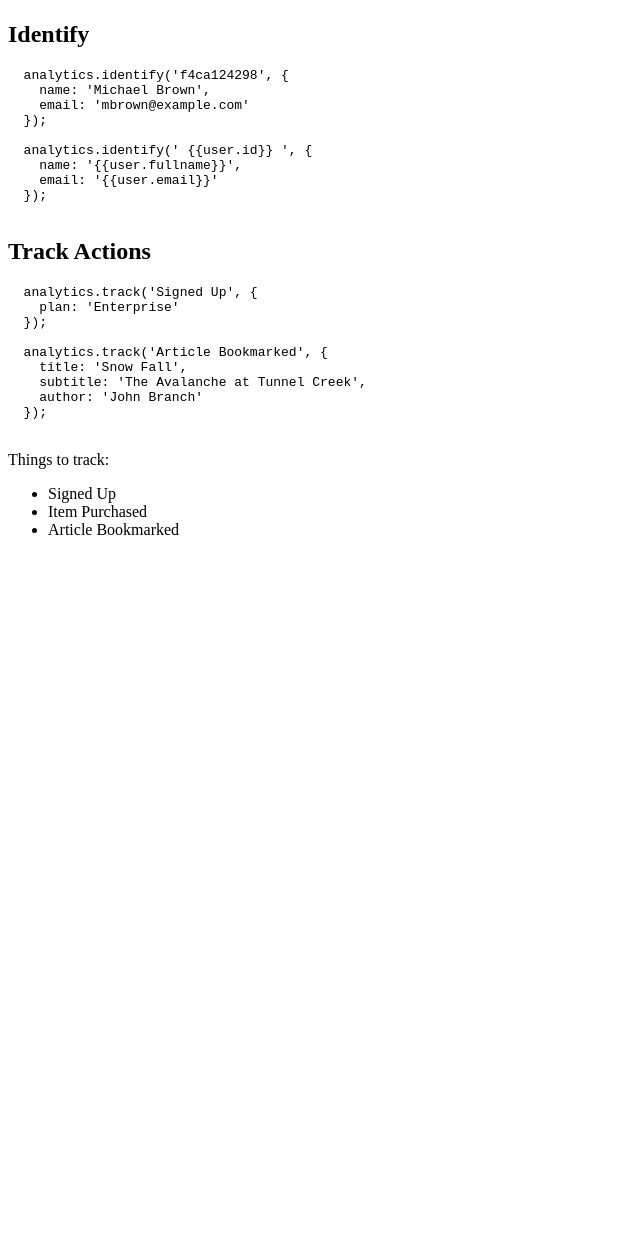
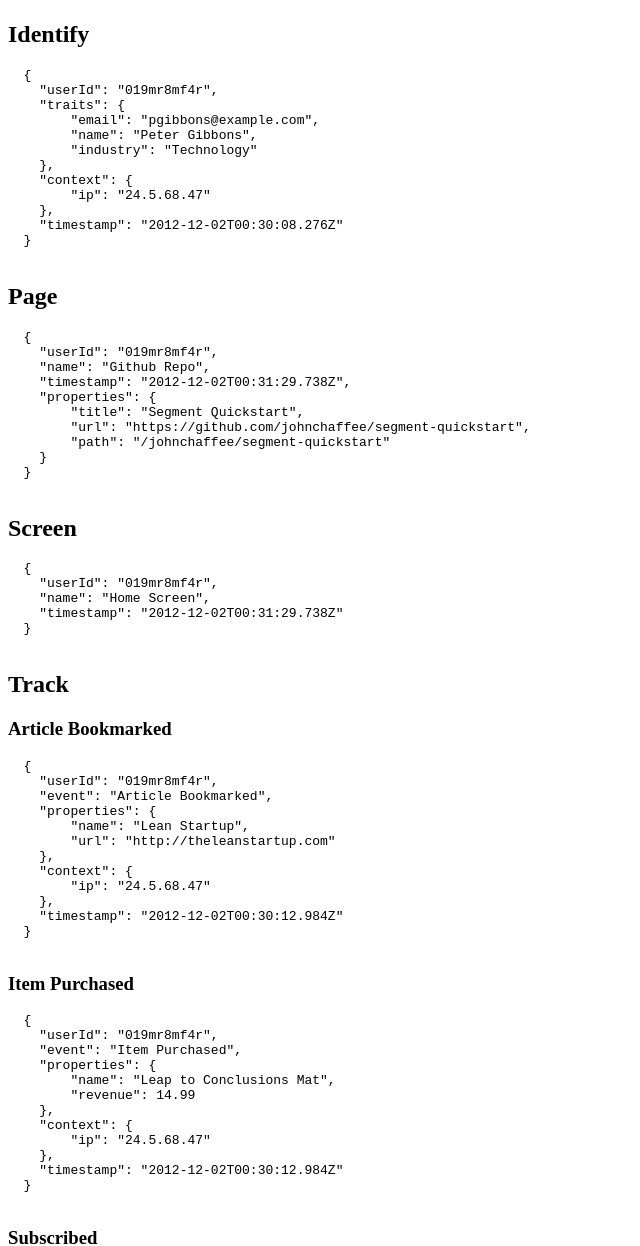
Before and after one commit to johnchaffee/segment-quickstart, a plain HTML site: page index.html in a window 1280 px wide. Shown: the part 59-1305 px from the top of the page, without its empty margins (0-640 px from the left). Before the commit the page ends 800 px from the top, so only its background shows below. Drawn offline with Linux system fonts and the light colour scheme.

Commit message:
Comment out google analytics

```diff
--- a/index.html
+++ b/index.html
@@ -3,14 +3,14 @@
 
 <head>
   <!-- Google tag (gtag.js) -->
-  <script async src="https://www.googletagmanager.com/gtag/js?id=UA-244022716-1"></script>
+  <!-- <script async src="https://www.googletagmanager.com/gtag/js?id=UA-244022716-1"></script>
   <script>
     window.dataLayer = window.dataLayer || []
     function gtag() { dataLayer.push(arguments) }
     gtag('js', new Date())
 
     gtag('config', 'UA-244022716-1');
-  </script>
+  </script> -->
   <!-- Segment Analytics.js -->
   <script>
     !function () {
@@ -33,35 +33,117 @@
   <h1>Segment Quickstart</h1>
   <h2>Identify</h2>
   <pre>
-  analytics.identify('f4ca124298', {
-    name: 'Michael Brown',
-    email: 'mbrown@example.com'
-  });
+  {
+    "userId": "019mr8mf4r",
+    "traits": {
+        "email": "pgibbons@example.com",
+        "name": "Peter Gibbons",
+        "industry": "Technology"
+    },
+    "context": {
+        "ip": "24.5.68.47"
+    },
+    "timestamp": "2012-12-02T00:30:08.276Z"
+  }
+  </pre>
 
-  analytics.identify(' {{user.id}} ', {
-    name: '{{user.fullname}}',
-    email: '{{user.email}}'
-  });
+  <h2>Page</h2>
+  <pre>
+  {
+    "userId": "019mr8mf4r",
+    "name": "Github Repo",
+    "timestamp": "2012-12-02T00:31:29.738Z",
+    "properties": {
+        "title": "Segment Quickstart",
+        "url": "https://github.com/johnchaffee/segment-quickstart",
+        "path": "/johnchaffee/segment-quickstart"
+    }
+  }
   </pre>
-  <h2>Track Actions</h2>
+
+  <h2>Screen</h2>
   <pre>
-  analytics.track('Signed Up', {
-    plan: 'Enterprise'
-  });
+  {
+    "userId": "019mr8mf4r",
+    "name": "Home Screen",
+    "timestamp": "2012-12-02T00:31:29.738Z"
+  }
+  </pre>
 
-  analytics.track('Article Bookmarked', {
-    title: 'Snow Fall',
-    subtitle: 'The Avalanche at Tunnel Creek',
-    author: 'John Branch'
-  });
+  <h2>Track</h2>
+
+  <h3>Article Bookmarked</h3>
+  <pre>
+  {
+    "userId": "019mr8mf4r",
+    "event": "Article Bookmarked",
+    "properties": {
+        "name": "Lean Startup",
+        "url": "http://theleanstartup.com"
+    },
+    "context": {
+        "ip": "24.5.68.47"
+    },
+    "timestamp": "2012-12-02T00:30:12.984Z"
+  }
   </pre>
-  <p>Things to track:</p>
-  <ul>
-    <li>Signed Up</li>
-    <li>Item Purchased</li>
-    <li>Article Bookmarked</li>
-  </ul>
-  <script src="" async defer></script>
+
+  <h3>Item Purchased</h3>
+  <pre>
+  {
+    "userId": "019mr8mf4r",
+    "event": "Item Purchased",
+    "properties": {
+        "name": "Leap to Conclusions Mat",
+        "revenue": 14.99
+    },
+    "context": {
+        "ip": "24.5.68.47"
+    },
+    "timestamp": "2012-12-02T00:30:12.984Z"
+  }
+  </pre>
+
+  <h3>Subscribed</h3>
+  <pre>
+  {
+    "userId": "019mr8mf4r",
+    "event": "Subscribed",
+    "properties": {
+        "name": "Peter Gibbons",
+        "email": "pgibbons@example.com",
+        "newsletter": true
+    },
+    "context": {
+        "ip": "24.5.68.47"
+    },
+    "timestamp": "2012-12-02T00:30:12.984Z"
+  }
+  </pre>
+
+  <h2>Group</h2>
+  <pre>
+  {
+    "userId": "019mr8mf4r",
+    "groupId": "8e9df332ac",
+    "traits": {
+        "name": "Initech",
+        "industry": "Technology",
+        "employees": 420
+    },
+    "timestamp": "2012-12-02T00:31:38.208Z"
+  }
+  </pre>
+
+  <h2>Alias</h2>
+  <pre>
+  {
+    "previousId": "39239-239239-239239-23923",
+    "userId": "019mr8mf4r",
+    "timestamp": "2012-12-02T00:31:29.738Z"
+  }
+  </pre>
+
 </body>
 
 </html>
```
